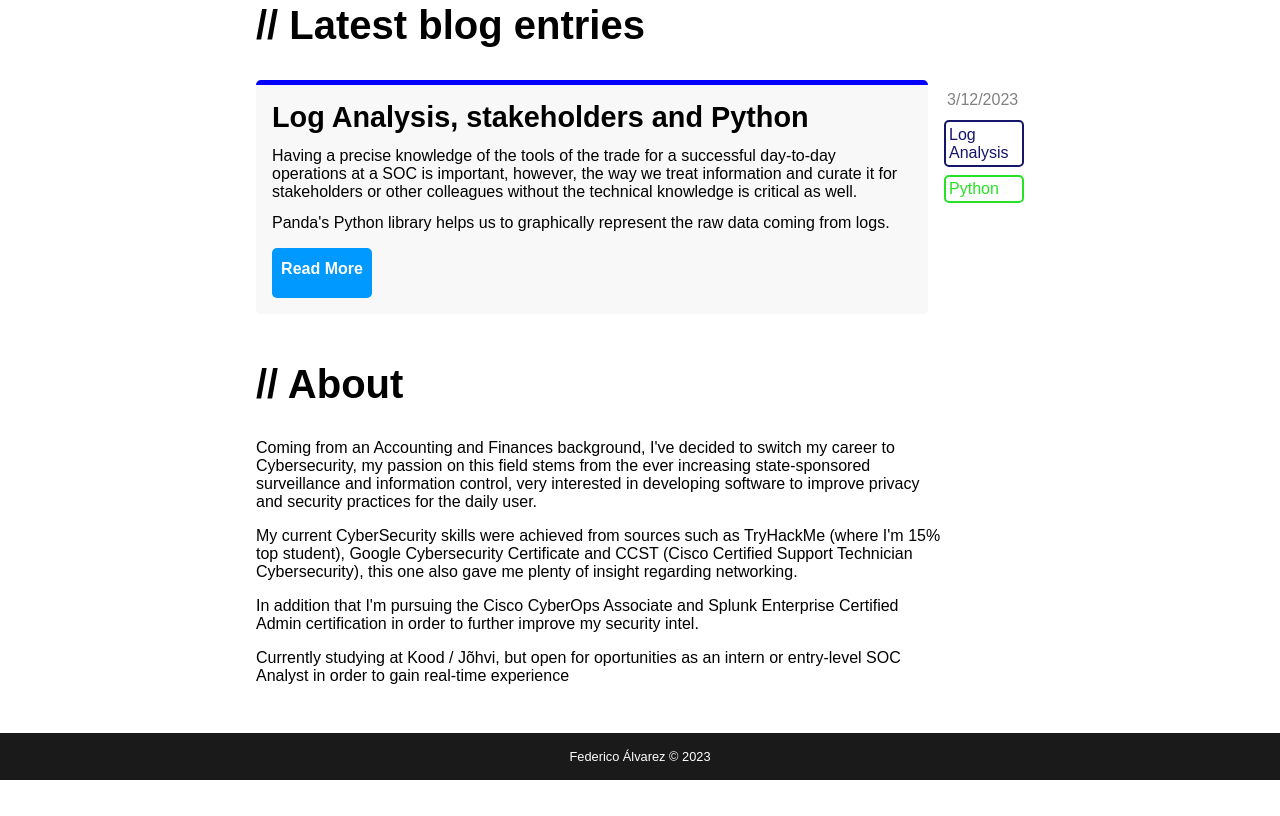
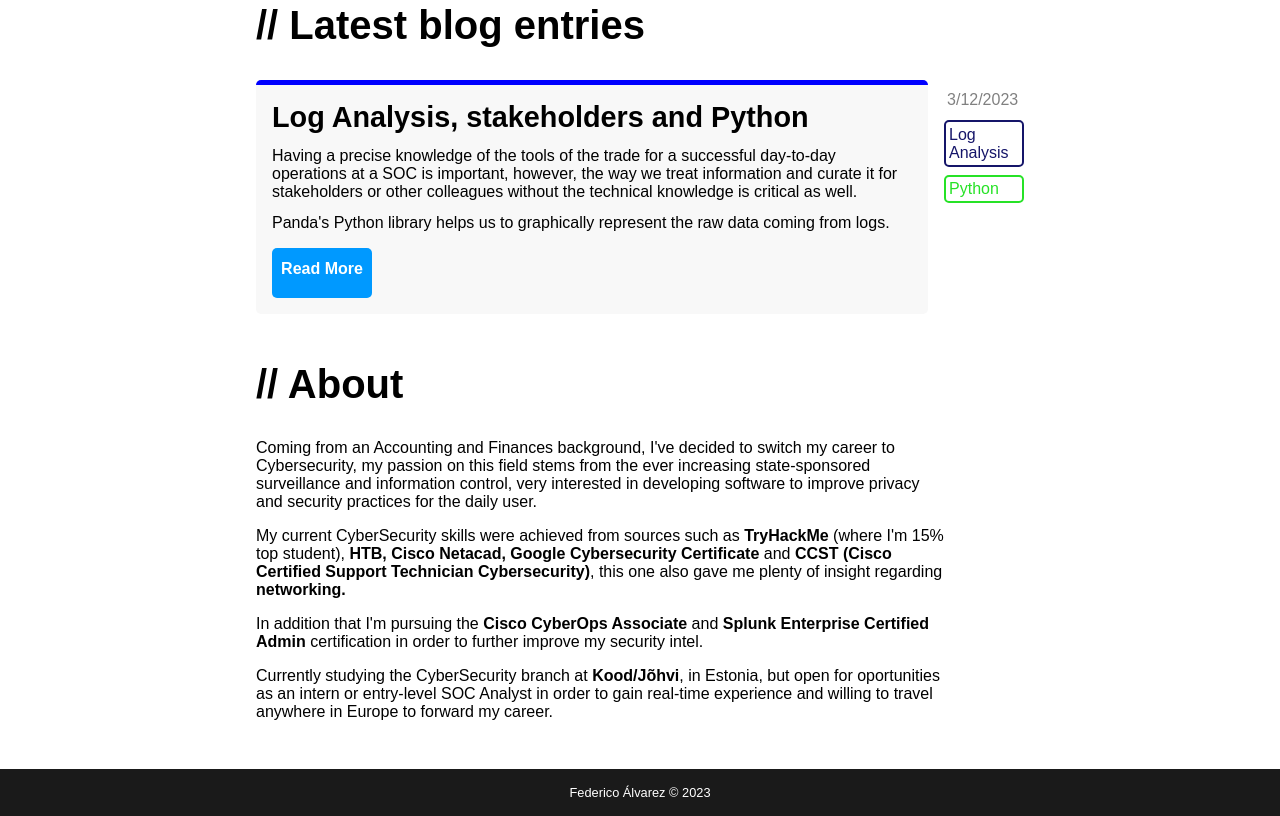
Before and after one commit to vHast/Profile-november, a plain HTML site: page index.html in a window 1280 px wide. Shown: the part 1602-2418 px from the top of the page. Before the commit the page ends 2382 px from the top, so only its background shows below. Drawn offline with Linux system fonts and the light colour scheme; a script that the page names is missing; a web font is replaced by a local one.

Commit message:
About formatting

```diff
--- a/index.html
+++ b/index.html
@@ -101,14 +101,16 @@
     <!-- 5 - About -->
 
     <section id="about">
+
         <h2>// About</h2>
+
         <p>Coming from an Accounting and Finances background, I've decided to switch my career to Cybersecurity, my passion on this field stems from the ever increasing state-sponsored surveillance and information control, very interested in developing software to improve privacy and security practices for the daily user.</p>
 
-        <p>My current CyberSecurity skills were achieved from sources such as TryHackMe (where I'm 15% top student), Google Cybersecurity Certificate and CCST (Cisco Certified Support Technician Cybersecurity), this one also gave me plenty of insight regarding networking.</p>
+        <p>My current CyberSecurity skills were achieved from sources such as <span class="bold">TryHackMe</span> (where I'm 15% top student), <span class="bold">HTB, Cisco Netacad, Google Cybersecurity Certificate</span> and <span class="bold">CCST (Cisco Certified Support Technician Cybersecurity)</span>, this one also gave me plenty of insight regarding <span class="bold">networking.</span></p>
 
-        <p>In addition that I'm pursuing the Cisco CyberOps Associate and Splunk Enterprise Certified Admin certification in order to further improve my security intel. </p>
+        <p>In addition that I'm pursuing the <span class="bold">Cisco CyberOps Associate</span> and <span class="bold">Splunk Enterprise Certified Admin</span> certification in order to further improve my security intel. </p>
 
-        <p>Currently studying at Kood / Jõhvi, but open for oportunities as an intern or entry-level SOC Analyst in order to gain real-time experience</p>
+        <p>Currently studying the CyberSecurity branch at <span class="bold">Kood/Jõhvi</span>, in Estonia, but open for oportunities as an intern or entry-level SOC Analyst in order to gain real-time experience and willing to travel anywhere in Europe to forward my career.</p>
 
     </section>
     <!-- Footer-->
--- a/style.scss
+++ b/style.scss
@@ -312,8 +312,13 @@ header {
     p {
         width: 90%;
         padding-top: 1rem;
+
+        .bold {
+            font-weight: bold;
+        }
     }
 }
+
 // Footer
 
 footer {
```
Also changed, not shown: style.css, 1 other file.
